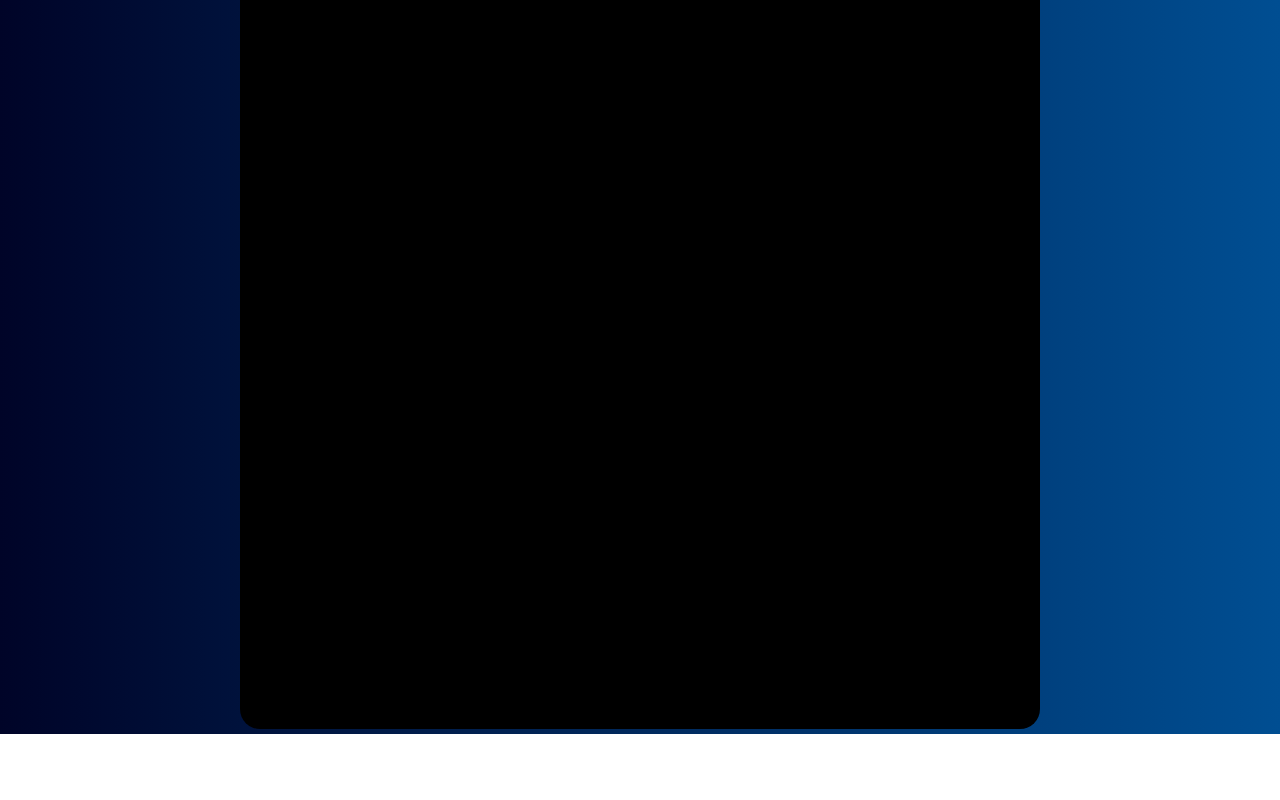
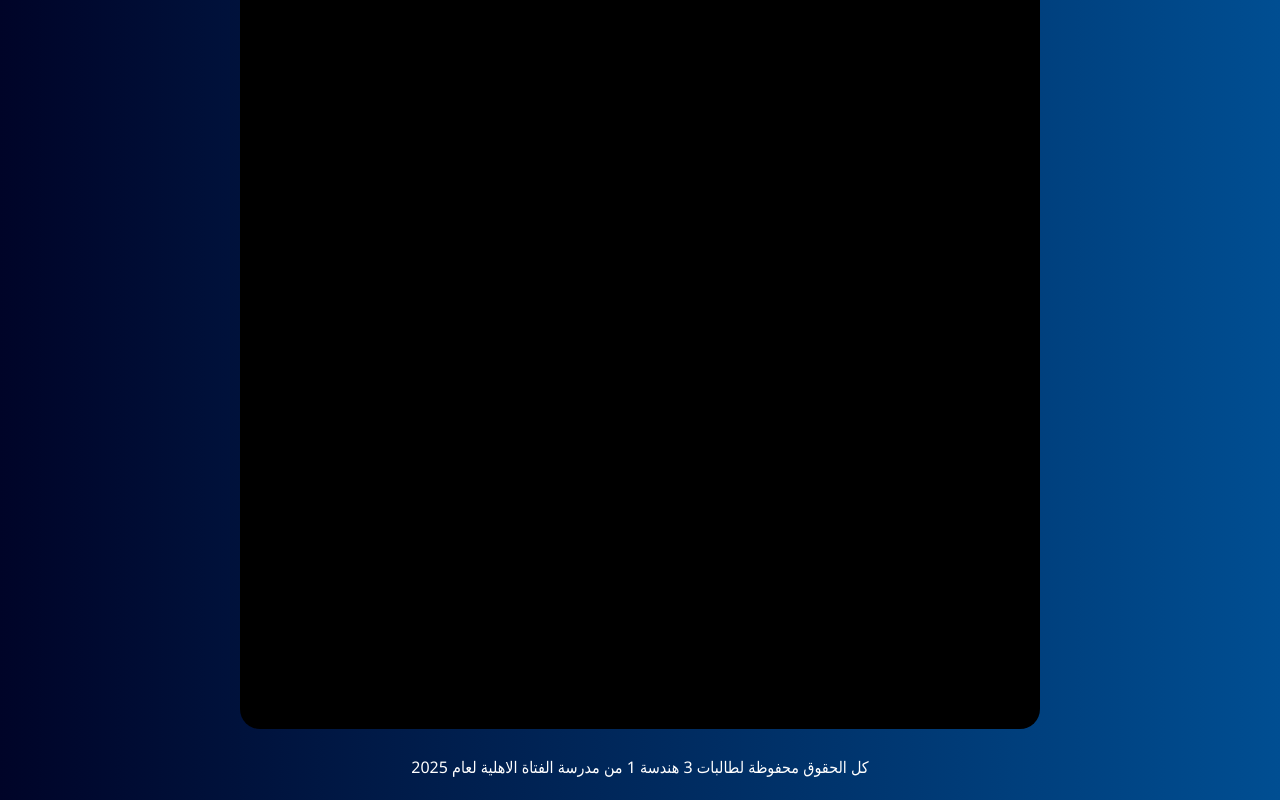
Before and after one commit to IsraaSamkari/HoloAI, a plain HTML site: page index.html in a window 1280 px wide. Shown: the part 619-1419 px from the top of the page. Before the commit the page ends 1353 px from the top, so only its background shows below. Drawn offline with Linux system fonts and the light colour scheme.

Commit message:
Update index.html

```diff
--- a/index.html
+++ b/index.html
@@ -73,6 +73,11 @@
     <br>
     <canvas id="canvas" width="800" height="800"></canvas>
   </div>
+  <br>
+  <footer>
+	كل الحقوق محفوظة لطالبات 3 هندسة 1 من مدرسة الفتاة الاهلية لعام 2025
+  </footer>
+  <br>
 
   <script>
     function scrollToUpload() {
```
